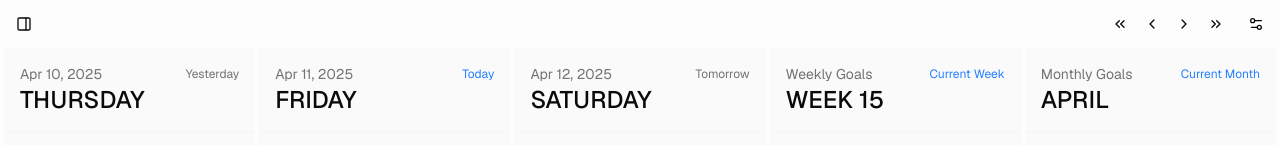
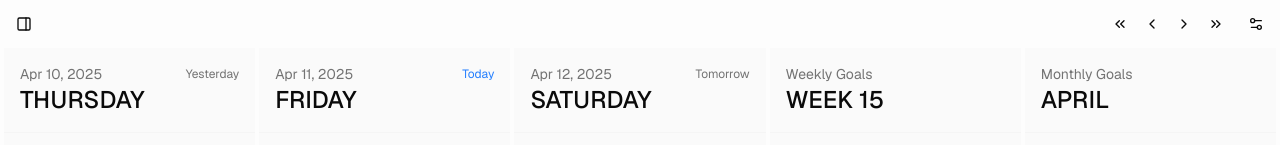
Before and after one commit to heynzar/claruva-os-life-management, a Next.js app: page / in a window 1280 px wide. Shown: the top 145 px of the page. Built offline with nearby package versions, Linux system fonts and the light colour scheme.

Commit message:
✅ feat: add status prop to GoalContainer for improved status labeling

```diff
--- a/src/components/goal-container.tsx
+++ b/src/components/goal-container.tsx
@@ -4,7 +4,6 @@ import type React from "react";
 import { useRef } from "react";
 import { Droppable } from "@hello-pangea/dnd";
 import AddTaskButton from "./add-task-button";
-import { getWeek, getYear, getMonth } from "date-fns";
 
 interface GoalContainerProps {
   title: string;
@@ -13,6 +12,7 @@ interface GoalContainerProps {
   type: "weekly" | "monthly" | "yearly" | "life";
   timeFrameKey: string;
   droppableId: string; // Unique ID for the droppable area
+  status?: "previous" | "current" | "next" | "other"; // New prop for container status
 }
 
 export default function GoalContainer({
@@ -22,31 +22,23 @@ export default function GoalContainer({
   type,
   timeFrameKey,
   droppableId,
+  status = "other",
 }: GoalContainerProps) {
   const containerRef = useRef<HTMLDivElement>(null);
 
-  // Determine if this is the current period
-  const now = new Date();
-  const currentYear = getYear(now).toString();
-  const currentMonth = `${getYear(now)}-${(getMonth(now) + 1)
-    .toString()
-    .padStart(2, "0")}`;
-  const currentWeek = `${getYear(now)}-W${getWeek(now, { weekStartsOn: 1 })
-    .toString()
-    .padStart(2, "0")}`;
+  // Determine label based on status
+  let statusLabel = "";
+  let statusClass = "text-muted-foreground";
 
-  let isCurrent = false;
-  let currentLabel = "";
-
-  if (type === "weekly" && timeFrameKey === currentWeek) {
-    isCurrent = true;
-    currentLabel = "Current Week";
-  } else if (type === "monthly" && timeFrameKey === currentMonth) {
-    isCurrent = true;
-    currentLabel = "Current Month";
-  } else if (type === "yearly" && timeFrameKey === currentYear) {
-    isCurrent = true;
-    currentLabel = "Current Year";
+  if (status === "previous") {
+    statusLabel = "Previous";
+    statusClass = "text-muted-foreground";
+  } else if (status === "current") {
+    statusLabel = "Current";
+    statusClass = "text-primary";
+  } else if (status === "next") {
+    statusLabel = "Next";
+    statusClass = "text-muted-foreground";
   }
 
   return (
@@ -57,8 +49,8 @@ export default function GoalContainer({
       <h2 className="flex flex-col m-4">
         <p className="text-muted-foreground text-sm flex items-center justify-between gap-2">
           {subtitle}
-          {isCurrent && (
-            <span className="text-xs text-primary">{currentLabel}</span>
+          {statusLabel && (
+            <span className={`text-xs ${statusClass}`}>{statusLabel}</span>
           )}
         </p>
         <span className="text-2xl font-medium uppercase">{title}</span>
```
